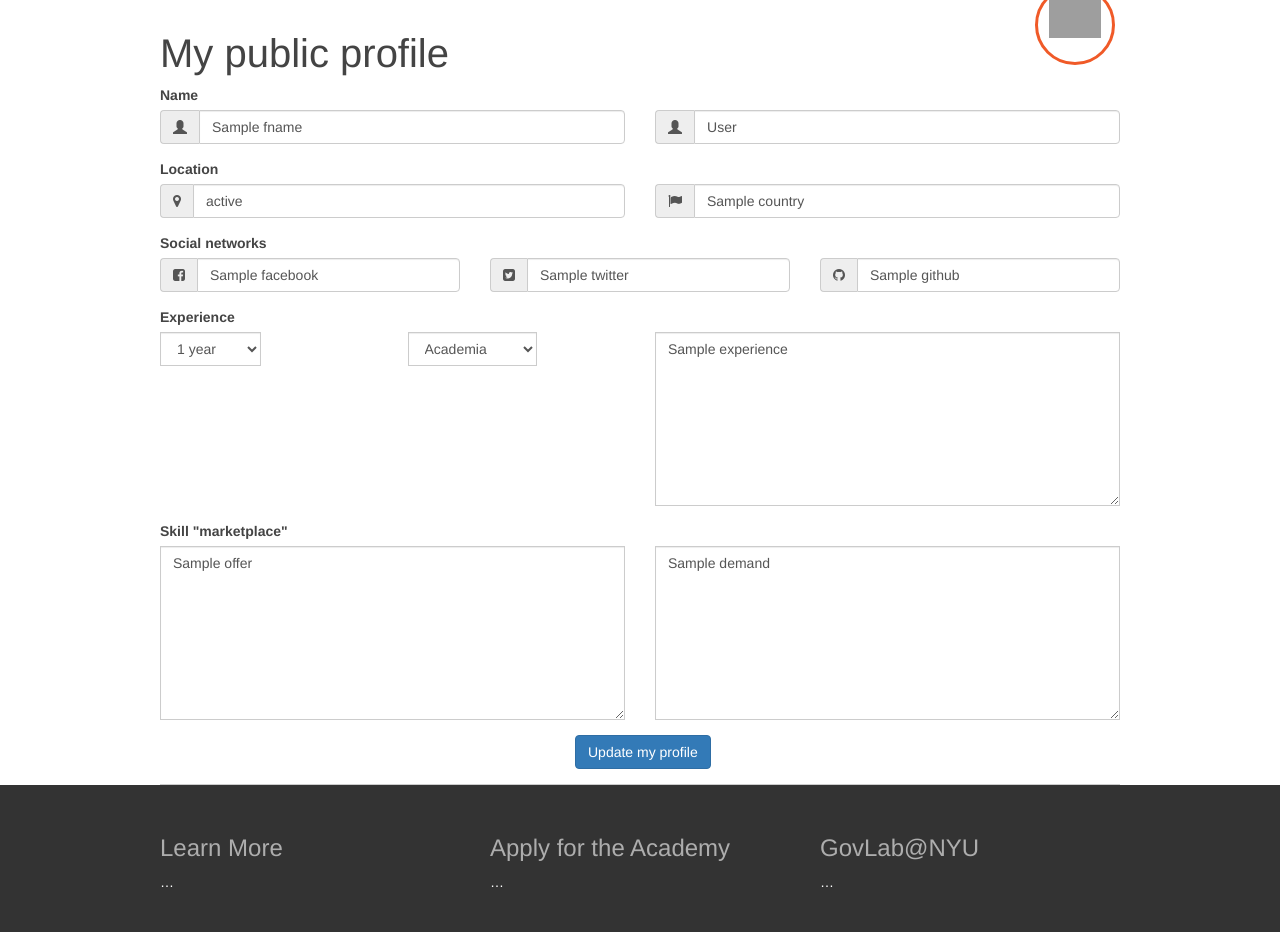
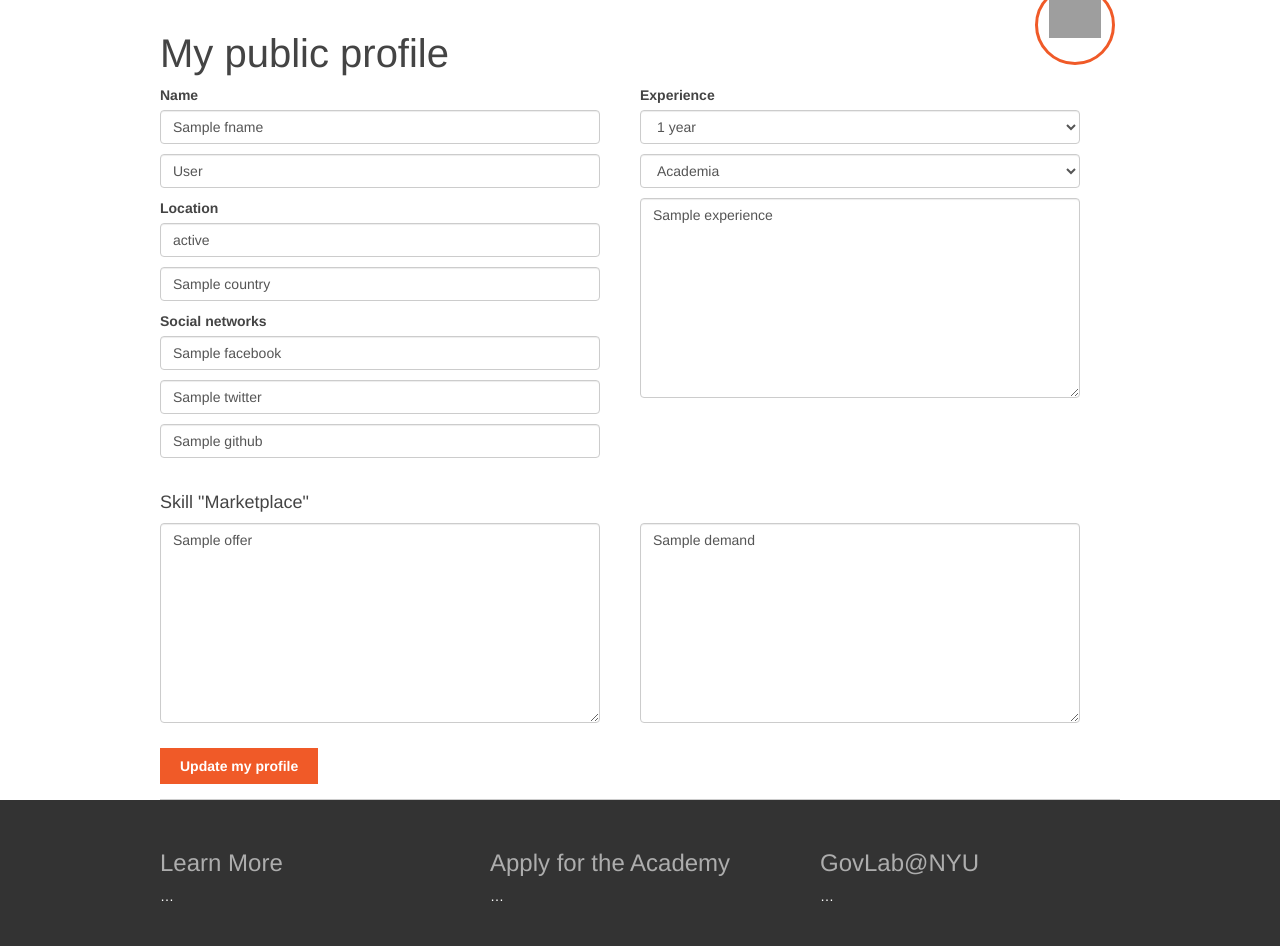
Before and after one commit to sahuguet/govlab-academy, a Python web app: template templates/profile.html in a window 1280 px wide. Shown: the part 109-1055 px from the top of the page. Run offline with Jinja, Linux system fonts and the light colour scheme; the template is opened without the code that fills it: most values are stand-ins (such as "Sample title", 1, 10 or a date in 2020); some libraries are stand-ins or nearby versions; grey boxes are pictures that could not be loaded.

Commit message:
Styles for the profile and general forms. Using some of bootstrap code.

```diff
--- a/scss/_base.scss
+++ b/scss/_base.scss
@@ -119,16 +119,7 @@ li {
   overflow:hidden;
 }
 
-.b-button {
-  background-color: $primary-color;
-  padding: 8px 20px;
-  font-weight: 600;
-  color: $white;
 
-  &:hover {
-    color: $white_80;
-  }
-}
 
 footer {
   background-color: $gray_80;
--- /dev/null
+++ b/scss/_forms.scss
@@ -0,0 +1,27 @@
+
+
+textarea {
+	min-height: 200px;
+}
+
+.b-form-section {
+	display: block;
+	clear: both;
+	padding: 15px 0;
+}
+
+.form-control {
+	margin-bottom: 10px;
+}
+
+.b-button {
+  background-color: $primary-color;
+  padding: 8px 20px;
+  font-weight: 600;
+  color: $white;
+  border: 0;
+
+  &:hover {
+    color: $white_80;
+  }
+}
--- a/scss/styles.css
+++ b/scss/styles.css
@@ -89,14 +89,6 @@ li {
   border-bottom: 1px solid rgba(0, 0, 0, 0.2);
   overflow: hidden; }
 
-.b-button {
-  background-color: #f05a28;
-  padding: 8px 20px;
-  font-weight: 600;
-  color: white; }
-  .b-button:hover {
-    color: rgba(255, 255, 255, 0.8); }
-
 footer {
   background-color: rgba(0, 0, 0, 0.8); }
   footer .b-centered {
@@ -106,6 +98,26 @@ footer {
     font-weight: 400; }
   footer p {
     color: white; }
+
+textarea {
+  min-height: 200px; }
+
+.b-form-section {
+  display: block;
+  clear: both;
+  padding: 15px 0; }
+
+.form-control {
+  margin-bottom: 10px; }
+
+.b-button {
+  background-color: #f05a28;
+  padding: 8px 20px;
+  font-weight: 600;
+  color: white;
+  border: 0; }
+  .b-button:hover {
+    color: rgba(255, 255, 255, 0.8); }
 
 @media only screen and (max-width: 1023px) {
   .b-top-layer {
--- a/scss/styles.scss
+++ b/scss/styles.scss
@@ -34,6 +34,7 @@ $main-font: 'proxima-nova', 'Helvetica Neue', Healvetica, Arial, sans-serif;
 }
 
 @import "base";
+@import "forms";
 @import "mobile";
 @import "desktop";
 @import "dashboard";
--- a/templates/profile.html
+++ b/templates/profile.html
@@ -10,64 +10,22 @@
 	<h1>My public profile</h1>
 
     <form action="/profile" METHOD="POST">
+    <div class="b-half">
         <label for="name">Name</label>
-    <div class="row form-group">
-        <div class="col-xs-6">
-            <div class="input-group">
-                <span class="input-group-addon"><span class="glyphicon glyphicon-user"></span></span>
         <input type="text" class="form-control" placeholder="First Name" name="fname" value="{{fname}}">
-            </div>
-        </div>
-        <div class="col-xs-6">
-            <div class="input-group">
-            <span class="input-group-addon"><span class="glyphicon glyphicon-user"></span></span>
         <input type="text" class="form-control" placeholder="Last Name" name="lname" value="{{lname}}">
-            </div>
-        </div>
-    </div>
 
         <label for="name">Location</label>
-        <div class="row form-group">
-        <div class="col-xs-6">
-            <div class="input-group">
-                <span class="input-group-addon"><i class="fa fa-map-marker"></i></span>
         <input type="text" class="form-control" placeholder="City, State" name="city_state" value="{{city_state}}">
-            </div>
-        </div>
-        <div class="col-xs-6">
-            <div class="input-group">
-            <span class="input-group-addon"><i class="fa fa-flag"></i></span></span>
         <input type="text" class="form-control" placeholder="Country" name="country" value="{{country}}">
-            </div>
-        </div>
-    </div>
 
         <label for="name">Social networks</label>
-    <div class="row form-group">
-        <div class="col-xs-4">
-            <div class="input-group">
-                <span class="input-group-addon"><i class="fa fa-facebook-square"></i></span>
         <input type="text" class="form-control" placeholder="your facebook account" name="facebook" value="{{facebook}}">
-            </div>
-        </div>
-        <div class="col-xs-4">
-            <div class="input-group">
-            <span class="input-group-addon"><i class="fa fa-twitter-square"></i></span>
         <input type="text" class="form-control" placeholder="your Twitter handle" name="twitter" value="{{twitter}}">
-            </div>
-        </div>
-            <div class="col-xs-4">
-            <div class="input-group">
-            <span class="input-group-addon"><i class="fa fa-github"></i></span>
         <input type="text" class="form-control" placeholder="your GitHub account" name="github" value="{{github}}">
     </div>
-        </div>
-    </div>
-
+    <div class="b-half m-right">
         <label for="name">Experience</label>
-        <div class="row form-group">
-        <div class="col-xs-3">
-            <div class="input-group">
         <select class="form-control" name="year_experience" value="{{year_experience}}">
             <option>1 year</option>
             <option>2 years</option>
@@ -75,48 +33,31 @@
             <option>4 years</option>
             <option>5+ years</option>
         </select>
-            </div>
-        </div>
-        <div class="col-xs-3">
-            <div class="input-group">
         <select class="form-control" name="sector_experience" value="{{sector_experience}}">
            <option>Academia</option>
            <option>Industry</option>
            <option>Public Sector</option>
            <option>Entrepreneur</option>
         </select>
+        <textarea class="form-control" cols="80" rows="8" placeholder="Tell us about your Experience" name="experience">{{experience}}</textarea>
+    </div>
+    <div class="b-form-section">
+        <h4>Skill "Marketplace"</h4>
+        <div class="b-half">
+            <textarea class="form-control" placeholder="What help you can offer" name="offer" >{{offer}}</textarea>
+        </div>
+        <div class="b-half m-right">
+            <textarea class="form-control" placeholder="What help you are looking for" name="demand"  >{{demand}}</textarea>
         </div>
     </div>
-        <div class="col-xs-6">
-            <div class="input-group">
-            <textarea class="form-control" cols="80" rows="8" placeholder="Tell us about your Experience" name="experience">{{experience}}</textarea>
+    <div class="b-form-section">
+        <button type="submit" class="b-button">Update my profile</button>
     </div>
-    </div>
-  </div>
-
-  <label for="name">Skill "marketplace"</label>
-        <div class="row form-group">
-        <div class="col-xs-6">
-            <div class="input-group">
-               <textarea class="form-control" cols="80" rows="8" placeholder="What help you can offer" name="offer" >{{offer}}</textarea>
-            </div>
-        </div>
-        <div class="col-xs-6">
-            <div class="input-group">
-               <textarea class="form-control" cols="80" rows="8" placeholder="What help you are looking for" name="demand"  >{{demand}}</textarea>
-            </div>
-        </div>
-    </div>
-
-<div class="row form-group col-xs-offset-5 col-xs-2">
-            <button type="submit" class="btn btn-primary">Update my profile</button>
-        </div>
-
     </form>
     <script>
     // jQuery code to make sure the <select> display the correct value, as encoded by @value.
     $(document).ready(function() {
-  $('.input-group select').children('option').each(function(i,v) {
+      $('select').children('option').each(function(i,v) {
         if (v.text == $(v).parent().attr('value')) {
           $(v).attr('selected','')
         }
```
Lines whose indentation alone changed are shown as unchanged.
